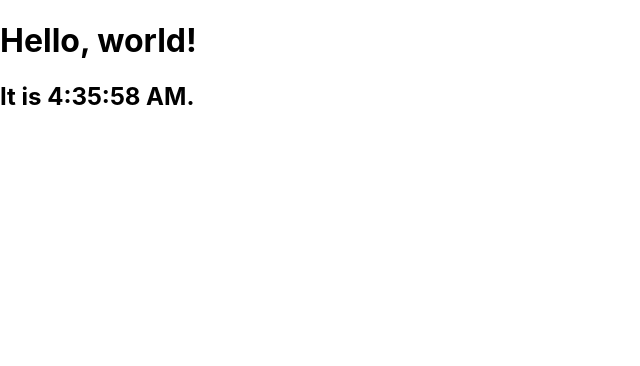
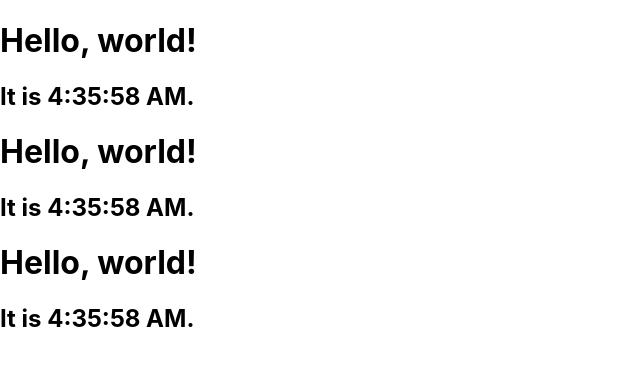
Before and after one commit to eari100/study-create-react-app, a React (Create React App) app: page / in a window 1280 px wide. Shown: the top 366 px of the page, without its empty margins (0-640 px from the left). Built offline with nearby package versions, Linux system fonts and the light colour scheme.

Commit message:
update: State and Lifecycle
- Clock 컴포넌트 세 개로 변경

```diff
--- a/src/index.js
+++ b/src/index.js
@@ -12,7 +12,13 @@ import Comment from './docs/Chap4-Component-Props';
 
 const root = ReactDOM.createRoot(document.getElementById('root'));
 
-const comment = () => root.render(<Clock />)
+const comment = () => root.render(
+  <div>
+    <Clock />
+    <Clock />
+    <Clock />
+  </div>
+)
 
 setInterval(comment, 1000)
 
```
